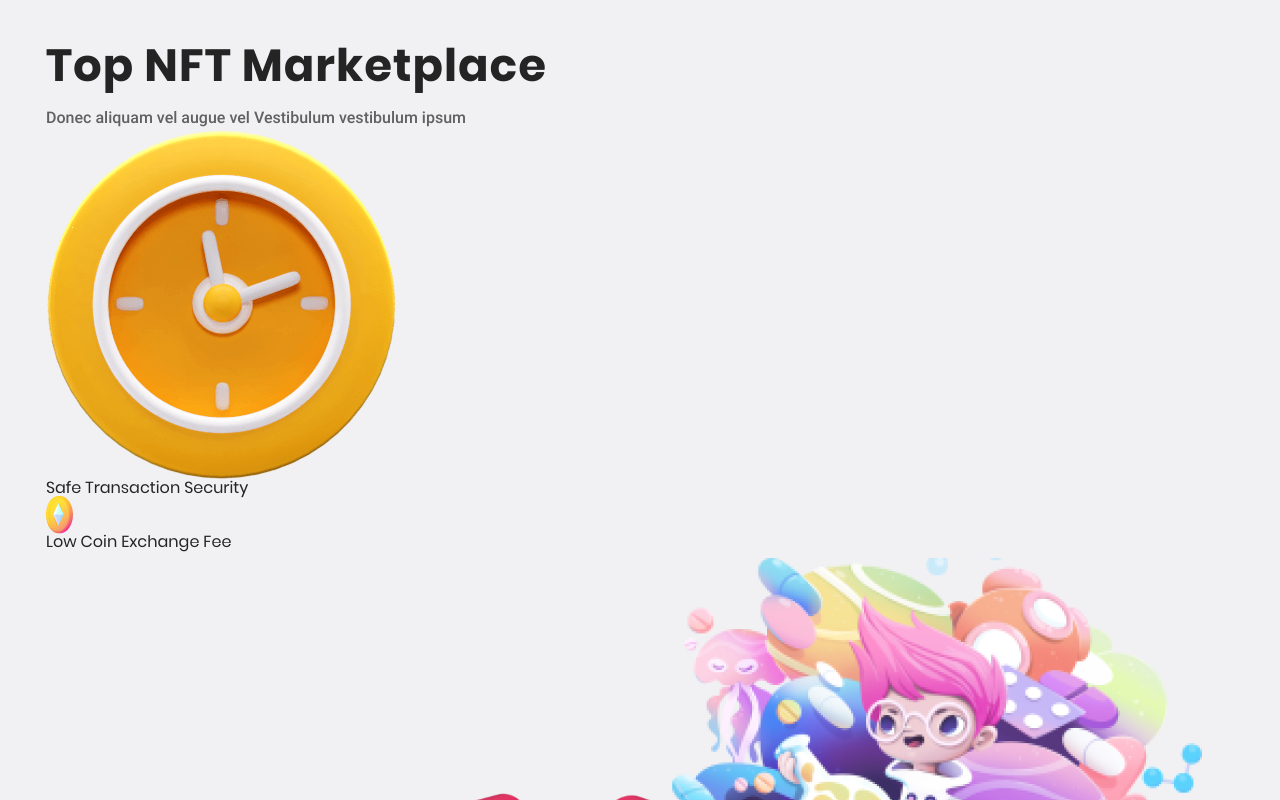
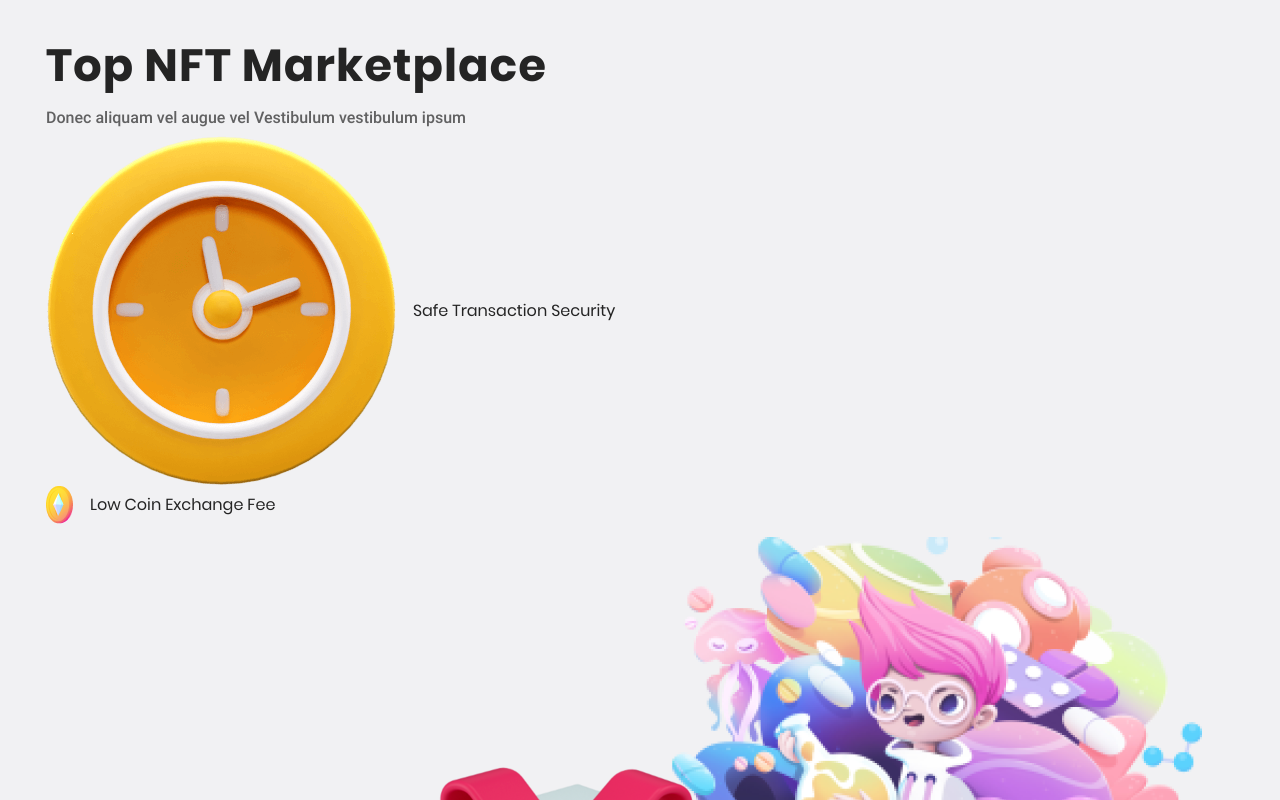
Before and after one commit to IIBystrov/20.nfted, a plain HTML site: page index.html in a window 1280 px wide. Shown: the part 3620-4420 px from the top of the page. Drawn offline with Linux system fonts and the light colour scheme.

Commit message:
Add styles .description__item (style.css)

```diff
--- a/style/style.css
+++ b/style/style.css
@@ -1129,6 +1129,8 @@
 }
 
 .description__text {
+    margin: 0 0 6px;
+
     font-family: "Roboto", sans-serif;
     font-weight: 500;
     font-style: normal;
@@ -1141,6 +1143,14 @@
 
 .description__text *:not(:last-child) {
     margin: 0 0 10px;
+}
+
+.description__item {
+    display: flex;
+    flex-direction: row;
+    justify-content: flex-start;
+    align-items: center;
+    gap: 17px;
 }
 
 /* animations */
```
